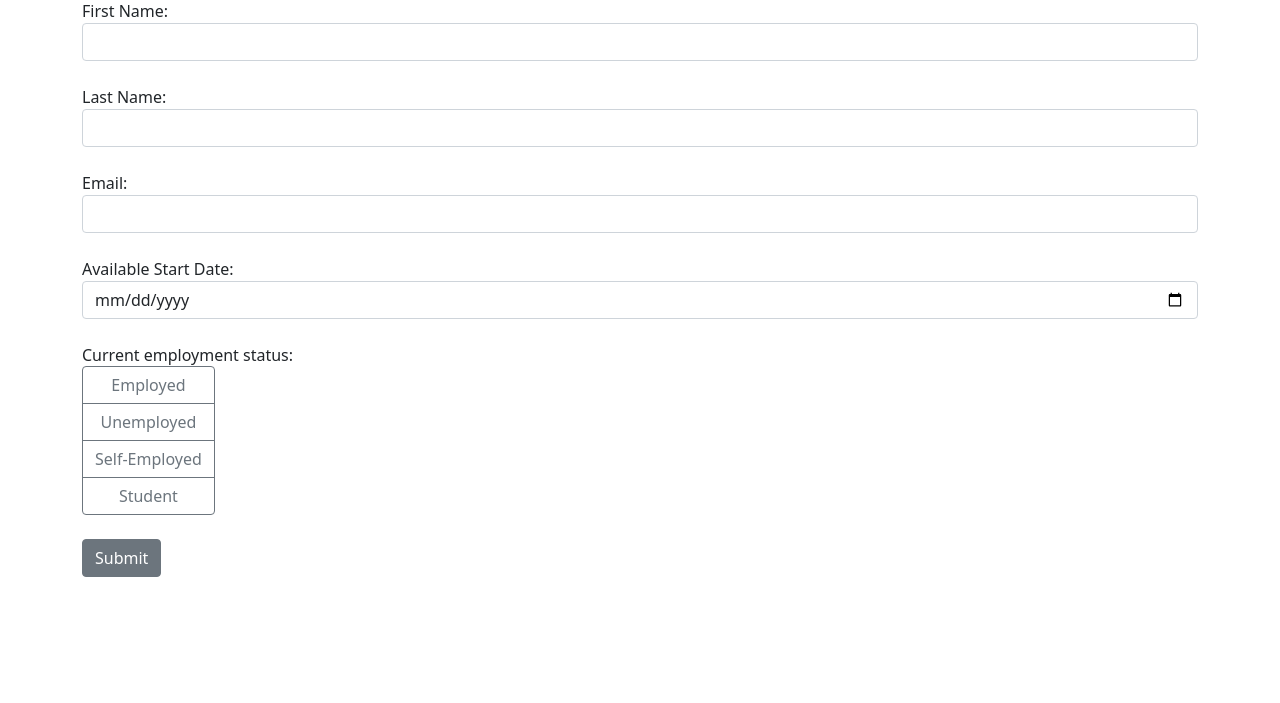
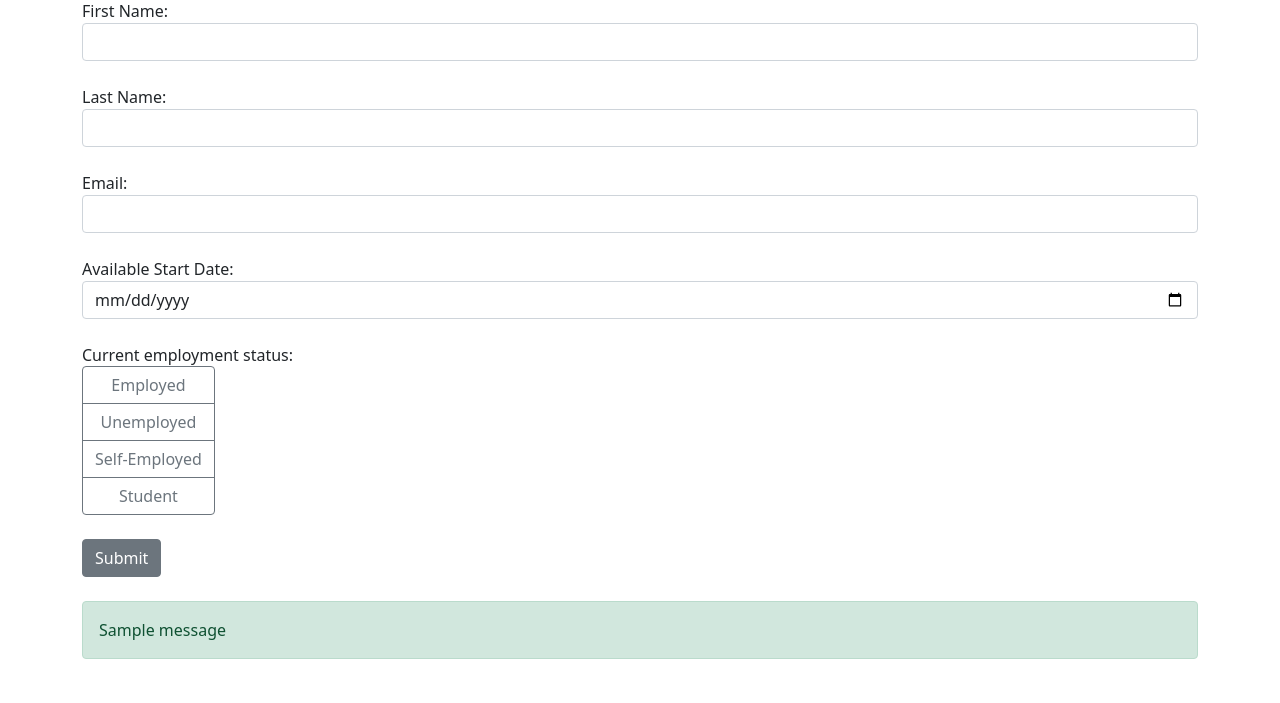
Before and after one commit to ImpendingKataclysm/job_application_flask, a Flask app: page / in a window 1280 px wide. Shown: the part 97-800 px from the top of the page. Run offline with Flask 2, Linux system fonts and the light colour scheme; tables that the repository leaves empty hold one stand-in row (values such as "Sample post"); one stand-in notice (Sample message) is shown.

Commit message:
Display a success message after submitting the application form

```diff
--- a/app.py
+++ b/app.py
@@ -1,4 +1,4 @@
-from flask import Flask, render_template, request
+from flask import Flask, render_template, request, flash
 from flask_sqlalchemy import SQLAlchemy
 from dotenv import load_dotenv
 from datetime import datetime
@@ -47,6 +47,7 @@ def index():
                     employment_status=employment_status)
         db.session.add(form)
         db.session.commit()
+        flash("Application sent successfully", "success")
 
     return render_template("index.html")
 
--- a/templates/index.html
+++ b/templates/index.html
@@ -41,6 +41,15 @@
                     </div>
                 </div>
                 <button class="btn btn-secondary mb-4" type="submit">Submit</button>
+                {% with messages = get_flashed_messages() %}
+                {% if messages %}
+                <div class="alert alert-success">
+                    {% for message in messages %}
+                      {{ message }}
+                    {% endfor %}
+                </div>
+                {% endif %}
+                {% endwith %}
             </form>
         </div>
         <script src="https://code.jquery.com/jquery-3.6.0.min.js"></script>
```
